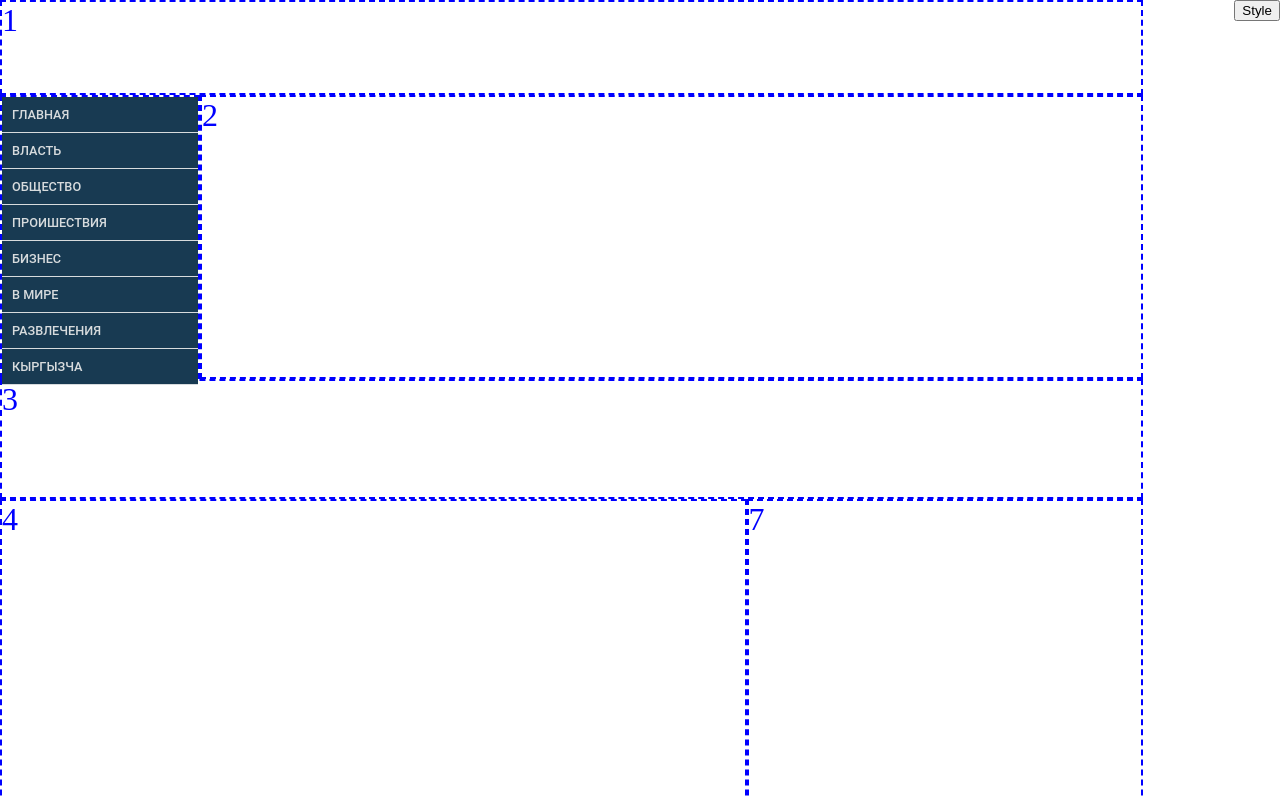
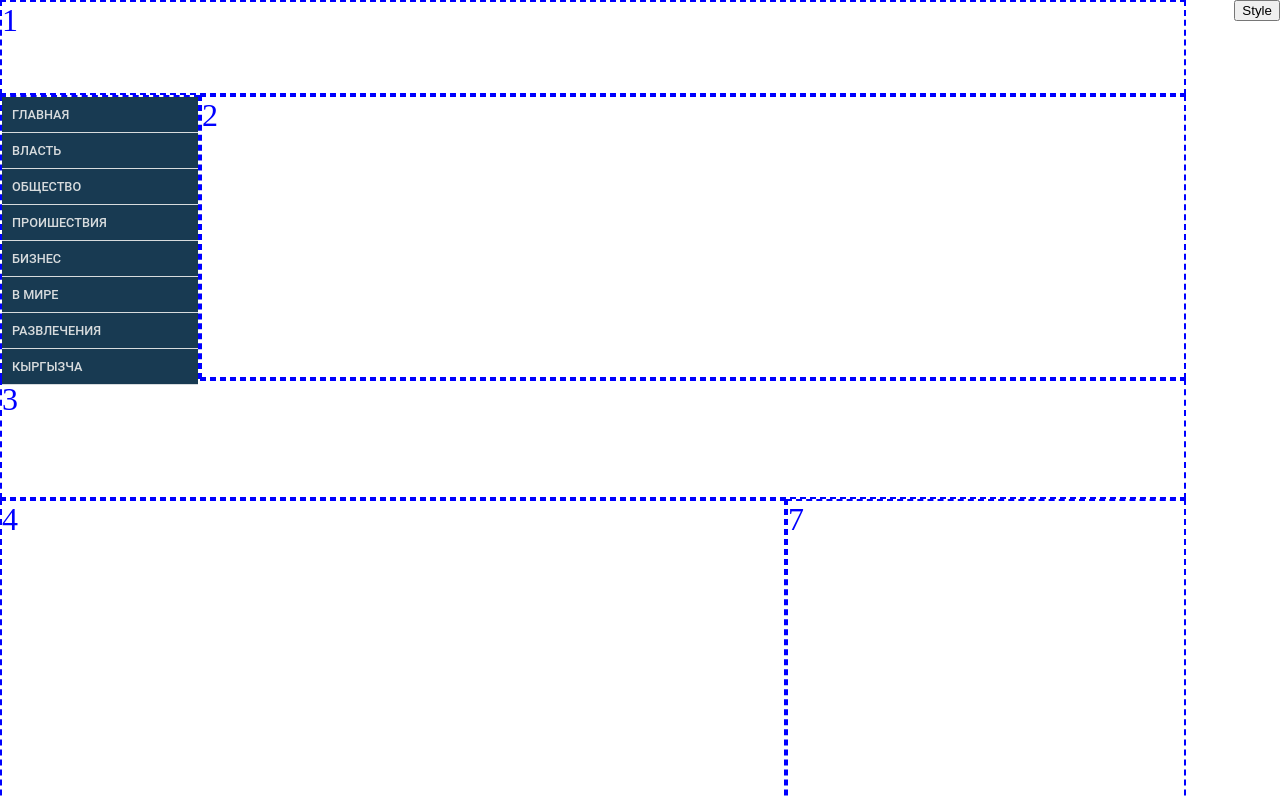
Before and after one commit to aidaimamyrova/personal-page, a plain HTML site: page grid3.html in a window 1280 px wide. Shown: the top 798 px of the page. Drawn offline with Linux system fonts and the light colour scheme.

Commit message:
fix pixels

```diff
--- a/grid3.css
+++ b/grid3.css
@@ -6,7 +6,7 @@
 body {
     background-image: url(https://cdn.imgchest.com/files/j7kzcbm6r7m.png);
     background-repeat: no-repeat;
-    max-width: 1143px;
+    max-width: 1200px;
     min-height: 1583px;
     font-size: 2rem;
     opacity: .5;
--- a/grid3.html
+++ b/grid3.html
@@ -4,7 +4,7 @@
     <meta charset="UTF-8">
     <meta http-equiv="X-UA-Compatible" content="IE=edge">
     <meta name="viewport" content="width=device-width, initial-scale=1.0">
-    <title>Assignment 7</title>
+    <title>Assignment 8</title>
     <link rel="stylesheet" href="grid3.css" class = "style">
 </head>
 <script>
```
